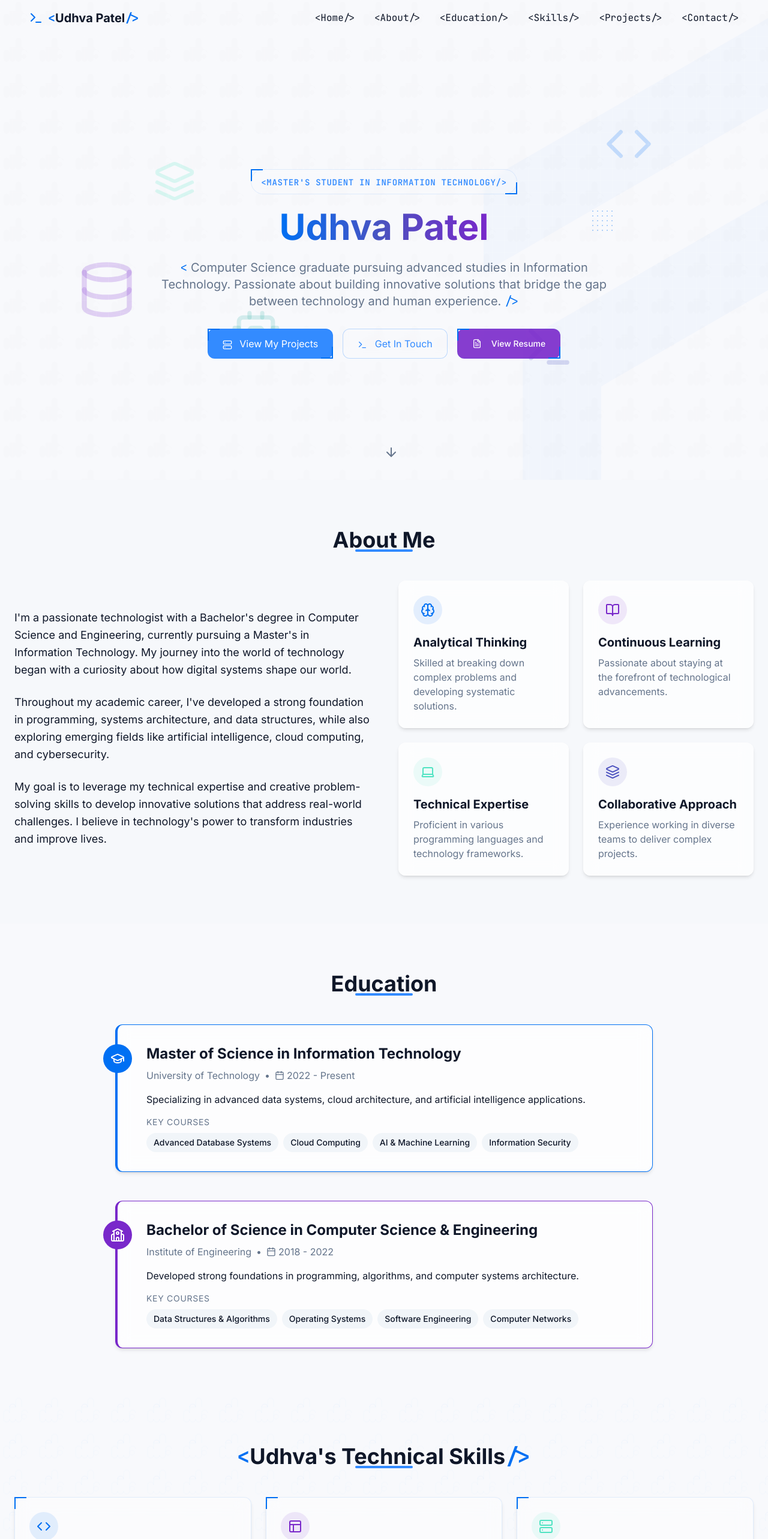
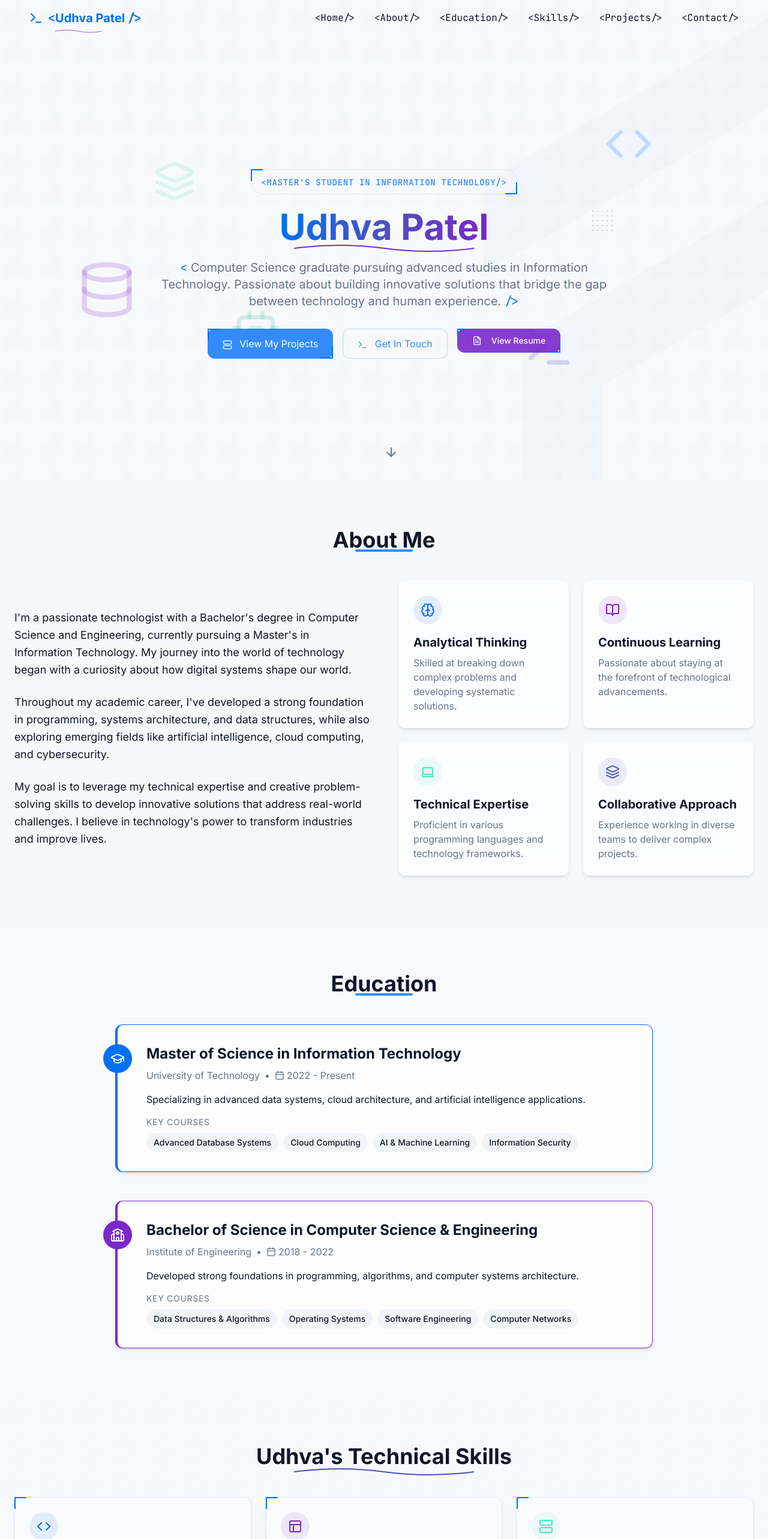
Before and after one commit to UdhvaPatel/My-Portfolio, a React (Vite) app: page / in a window 1280 px wide. Shown: the top 2566 px of the page at 60% size. Built offline with nearby package versions, Linux system fonts and the light colour scheme.

Commit message:
feat: Add animated text component
Adds the AnimatedText component and its demo files to the project. Installs necessary dependencies and integrates the component into the UI.

```diff
--- a/package.json
+++ b/package.json
@@ -45,6 +45,7 @@
     "cmdk": "^1.0.0",
     "date-fns": "^3.6.0",
     "embla-carousel-react": "^8.3.0",
+    "framer-motion": "^12.5.0",
     "input-otp": "^1.2.4",
     "lucide-react": "^0.462.0",
     "next-themes": "^0.3.0",
--- a/src/components/Hero.tsx
+++ b/src/components/Hero.tsx
@@ -2,6 +2,7 @@
 import React, { useEffect, useRef } from "react";
 import { ArrowDown, Code, Database, Layers, Terminal, Cpu, Server, FileText } from "lucide-react";
 import { Button } from "@/components/ui/button";
+import { AnimatedText } from "@/components/ui/animated-text";
 
 const Hero = () => {
   const iconRef1 = useRef<HTMLDivElement>(null);
@@ -66,9 +67,16 @@ const Hero = () => {
             <span className="text-sm font-mono text-accent font-semibold tracking-wider">&lt;MASTER'S STUDENT IN INFORMATION TECHNOLOGY/&gt;</span>
           </div>
 
-          <h1 className="text-4xl md:text-6xl font-bold mb-6 animate-fade-in cyber-dots" style={{animationDelay: "0.2s"}}>
-            <span className="gradient-text">Udhva Patel</span>
-          </h1>
+          <div className="mb-6 animate-fade-in cyber-dots" style={{animationDelay: "0.2s"}}>
+            <AnimatedText
+              text="Udhva Patel"
+              textClassName="text-4xl md:text-6xl font-bold gradient-text"
+              underlineClassName="text-tech-purple"
+              underlinePath="M 0,10 Q 75,0 150,10 Q 225,20 300,10"
+              underlineHoverPath="M 0,10 Q 75,20 150,10 Q 225,0 300,10"
+              underlineDuration={2}
+            />
+          </div>
 
           <p className="text-lg md:text-xl text-muted-foreground mb-8 animate-fade-in" style={{animationDelay: "0.4s"}}>
             <span className="font-mono text-tech-blue">&lt;</span> Computer Science graduate pursuing advanced studies in Information Technology.
@@ -90,7 +98,7 @@ const Hero = () => {
             </a>
             <Button
               onClick={handleResumeClick}
-              className="px-6 py-6 bg-tech-purple/90 text-white rounded-lg hover:shadow-glow-purple transition-all duration-300 cyber-border"
+              className="px-6 py-3 bg-tech-purple/90 text-white rounded-lg hover:shadow-glow-purple transition-all duration-300 cyber-border"
             >
               <FileText className="inline-block mr-2 h-4 w-4" /> View Resume
             </Button>
--- a/src/components/Navbar.tsx
+++ b/src/components/Navbar.tsx
@@ -1,7 +1,7 @@
-
 import React, { useState, useEffect } from "react";
 import { cn } from "@/lib/utils";
 import { Menu, X, Terminal } from "lucide-react";
+import { AnimatedText } from "@/components/ui/animated-text";
 
 const Navbar = () => {
   const [isOpen, setIsOpen] = useState(false);
@@ -38,8 +38,15 @@ const Navbar = () => {
         <a href="#home" className="text-xl font-bold text-foreground flex items-center">
           <Terminal className="mr-2 text-tech-blue" />
           <span className="font-mono text-tech-blue">{'< '}</span>
-          Udhva Patel
-          <span className="font-mono text-tech-blue">{' />'}</span>
+          <AnimatedText
+            text="Udhva Patel"
+            className="h-auto !items-start"
+            textClassName="text-xl font-bold text-tech-blue"
+            underlineClassName="text-tech-purple h-4"
+            underlinePath="M 0,10 Q 50,0 100,10 Q 150,20 200,10"
+            underlineHoverPath="M 0,10 Q 50,20 100,10 Q 150,0 200,10"
+          />
+          <span className="font-mono text-tech-blue ml-1">{' />'}</span>
         </a>
 
         {/* Desktop Menu */}
--- a/src/components/Skills.tsx
+++ b/src/components/Skills.tsx
@@ -5,6 +5,7 @@ import {
   Cpu, Terminal, Cloud, Network, AppWindow, GitBranch,
   Layers, Workflow
 } from "lucide-react";
+import { AnimatedText } from "@/components/ui/animated-text";
 
 const Skills = () => {
   const skillCategories = [
@@ -50,11 +51,14 @@ const Skills = () => {
     <section id="skills" className="py-20 relative overflow-hidden">
       <div className="absolute inset-0 circuit-pattern opacity-20"></div>
       <div className="container mx-auto px-6 relative z-10">
-        <h2 className="section-title">
-          <span className="font-mono text-tech-blue">{'<'}</span>
-          Udhva's Technical Skills
-          <span className="font-mono text-tech-blue">{'/>'}</span>
-        </h2>
+        <div className="mb-12">
+          <AnimatedText
+            text="Udhva's Technical Skills"
+            textClassName="text-3xl md:text-4xl font-bold"
+            underlineClassName="text-tech-indigo"
+            underlineDuration={2}
+          />
+        </div>
 
         <div className="mt-12 grid grid-cols-1 md:grid-cols-2 lg:grid-cols-3 gap-6">
           {skillCategories.map((category, index) => (
--- /dev/null
+++ b/src/components/ui/animated-text.tsx
@@ -0,0 +1,87 @@
+
+import * as React from "react";
+import { motion, Variants } from "framer-motion";
+import { cn } from "@/lib/utils";
+
+interface AnimatedTextProps extends React.HTMLAttributes<HTMLDivElement> {
+  text: string;
+  textClassName?: string;
+  underlineClassName?: string;
+  underlinePath?: string;
+  underlineHoverPath?: string;
+  underlineDuration?: number;
+}
+
+const AnimatedText = React.forwardRef<HTMLDivElement, AnimatedTextProps>(
+  (
+    {
+      text,
+      textClassName,
+      underlineClassName,
+      underlinePath = "M 0,10 Q 75,0 150,10 Q 225,20 300,10",
+      underlineHoverPath = "M 0,10 Q 75,20 150,10 Q 225,0 300,10",
+      underlineDuration = 1.5,
+      ...props
+    },
+    ref
+  ) => {
+    const pathVariants: Variants = {
+      hidden: {
+        pathLength: 0,
+        opacity: 0,
+      },
+      visible: {
+        pathLength: 1,
+        opacity: 1,
+        transition: {
+          duration: underlineDuration,
+          ease: "easeInOut",
+        },
+      },
+    };
+
+    return (
+      <div
+        ref={ref}
+        className={cn("flex flex-col items-center justify-center gap-2", props.className)}
+      >
+        <div className="relative">
+          <motion.h1
+            className={cn("text-4xl font-bold text-center", textClassName)}
+            initial={{ y: -20, opacity: 0 }}
+            animate={{ y: 0, opacity: 1 }}
+            transition={{ duration: 0.6 }}
+            whileHover={{ scale: 1.02 }}
+          >
+            {text}
+          </motion.h1>
+
+          <motion.svg
+            width="100%"
+            height="20"
+            viewBox="0 0 300 20"
+            className={cn("absolute -bottom-4 left-0", underlineClassName)}
+          >
+            <motion.path
+              d={underlinePath}
+              stroke="currentColor"
+              strokeWidth="2"
+              fill="none"
+              variants={pathVariants}
+              initial="hidden"
+              animate="visible"
+              whileHover={{
+                d: underlineHoverPath,
+                transition: { duration: 0.8 },
+              }}
+            />
+          </motion.svg>
+        </div>
+      </div>
+    );
+  }
+);
+
+AnimatedText.displayName = "AnimatedText";
+
+export { AnimatedText };
```
Also changed, not shown: 1 other file (tests, documents, lock files or other folders).
